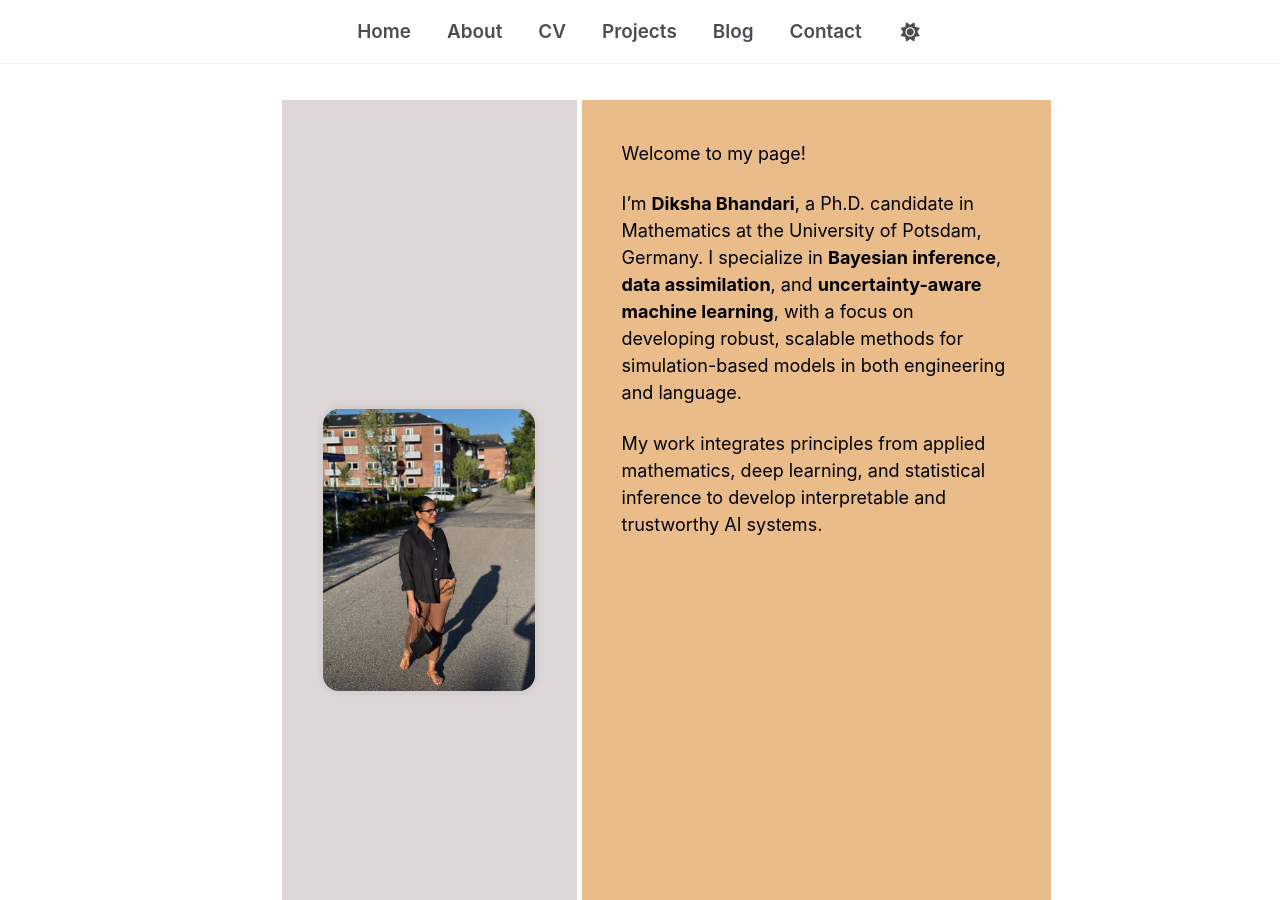
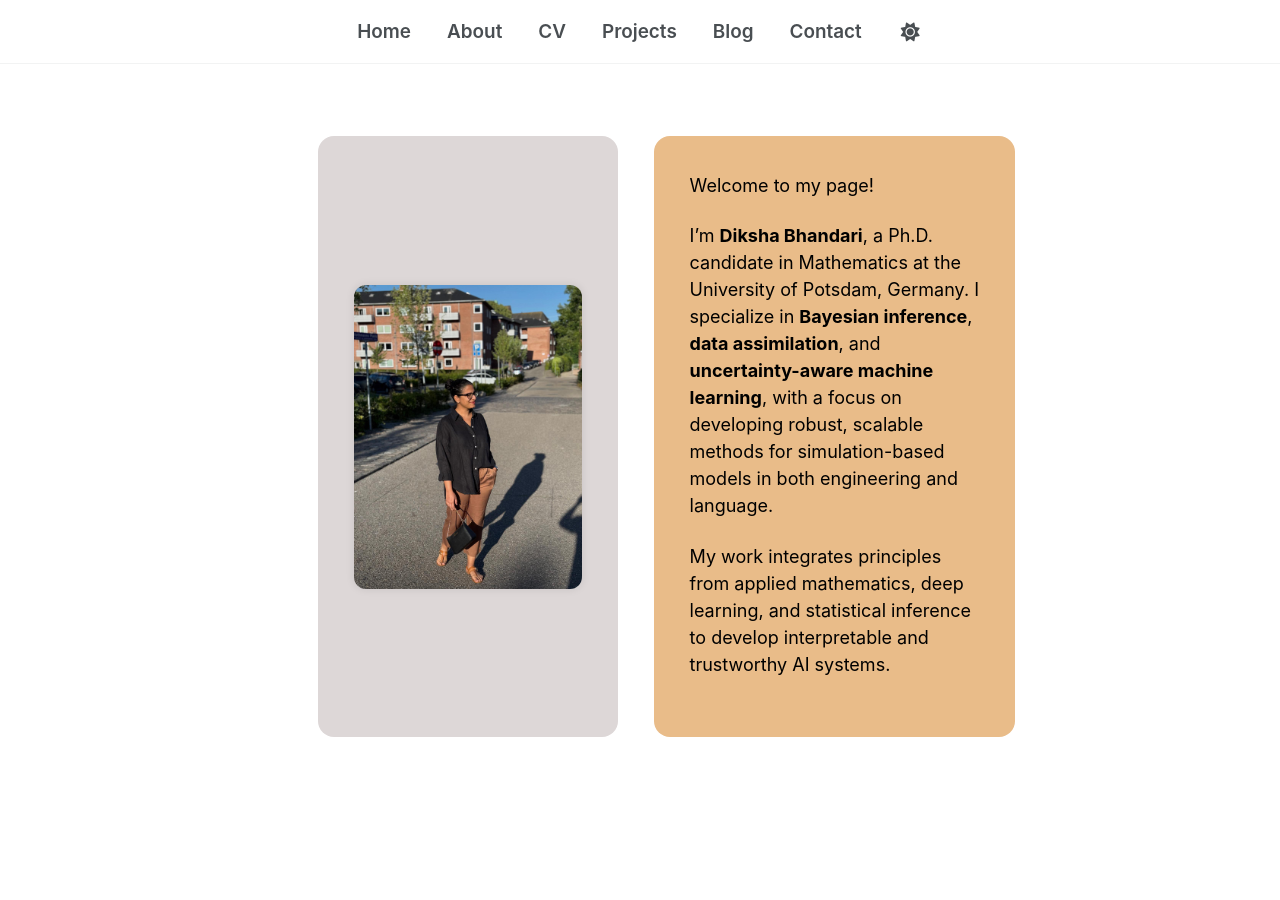
Before and after one commit to dikshab14/dikshab14.github.io, a Jekyll site: the page built from index.md, in a window 1280 px wide and 900 px high. Built offline with Jekyll 4.4.1, drawn with Linux system fonts in a browser that asks for light colours; a script that is not in the unit is left out.

Commit message:
update profile.html

```diff
--- a/_layouts/profile.html
+++ b/_layouts/profile.html
@@ -11,34 +11,32 @@ layout: default
     <div class="page__inner-wrap">
       <section class="page__content" itemprop="text">
 
-        <div style="display: flex; flex-wrap: wrap;">
+        <div style="display: flex; flex-wrap: wrap; justify-content: center; gap: 2rem; padding: 2rem;">
 
-          <!-- Left: Sticky Image Section -->
+          <!-- Image Section -->
           <div style="
-            flex: 0 0 35%;
-            background-color: #ddd7d7;;
-            padding: 30px;
-            min-width: 300px;
-            border-right: 5px solid white;
-            position: sticky;
-            top: 0;
-            height: 100vh;
+            flex: 0 0 300px;
+            background-color: #ddd7d7;
+            padding: 2rem;
+            border-radius: 16px;
             display: flex;
             align-items: center;
             justify-content: center;
           ">
             <img src="/images/profile_image_1.jpeg"
                  alt="Diksha Bhandari"
-                 style="width: 90%; max-width: 300px; border-radius: 16px; box-shadow: 0 0 8px rgba(0,0,0,0.1);">
+                 style="width: 100%; max-width: 250px; border-radius: 12px; box-shadow: 0 0 8px rgba(0,0,0,0.1);">
           </div>
 
-          <!-- Right: Scrolls with page -->
-          <div
-          style="
+          <!-- Text Content Section -->
+          <div style="
             flex: 1;
-            padding: 40px;
+            min-width: 300px;
             background-color: #e9bc89;
-            color: rgb(0, 0, 0);
+            padding: 2rem;
+            border-radius: 16px;
+            color: #000;
+            max-width: 700px;
           ">
             {{ content }}
           </div>
```
Also changed, not shown: index.md (line endings or trailing spaces).
